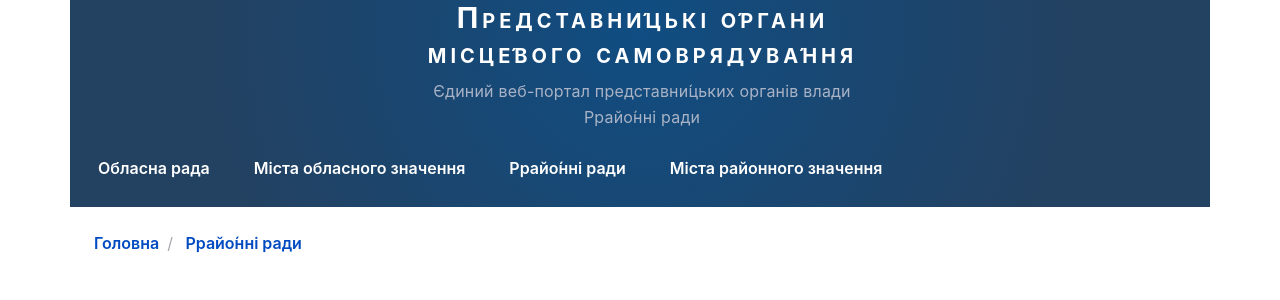
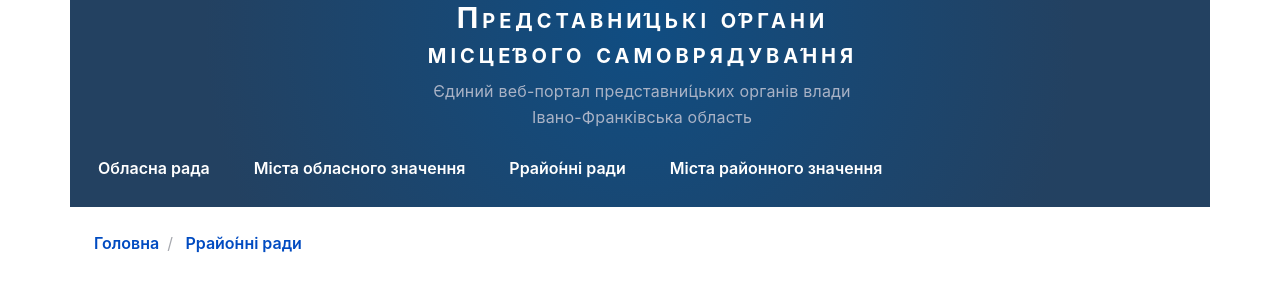
Before and after one commit to typo3uk/typo3uk.github.io, a Jekyll site: the page built from district/index.html, in a window 1280 px wide. Shown: the part 153-453 px from the top of the page. Built offline with Jekyll 4.4.1, drawn with Linux system fonts in a browser that asks for light colours.

Commit message:
Change #295

```diff
--- a/_includes/header.html
+++ b/_includes/header.html
@@ -18,7 +18,7 @@
           <div class="icon">{%- include icons/trezub.svg width="30" height="50" -%}</div>
           <div class="h1 mt-3">Представни́цькі о́ргани місце́вого самоврядува́ння</div>
           <div class="light">Єдиний веб-портал представни́цьких органів влади</div>
-          <div class="light">{{page.title}}</div>
+          <div class="light">Івано-Франківська область</div>
         </a>
       </div>
       <div class="col-md-3 hidden-xs hidden-sm">
```
